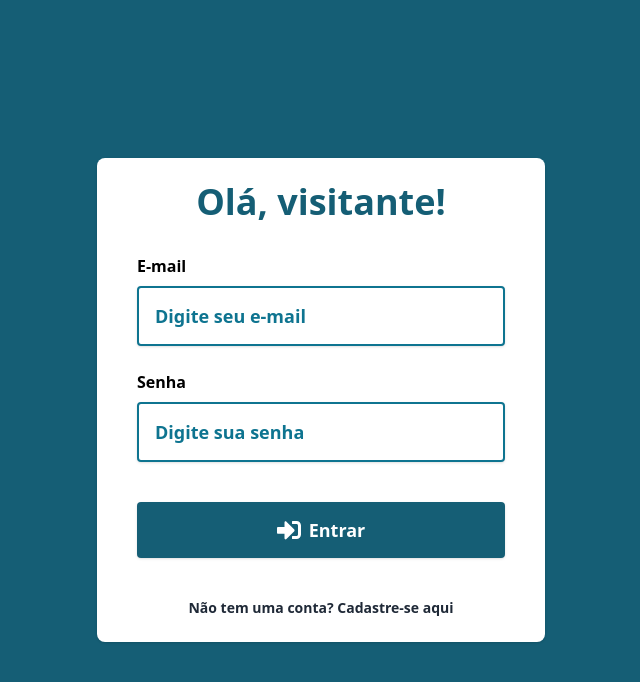
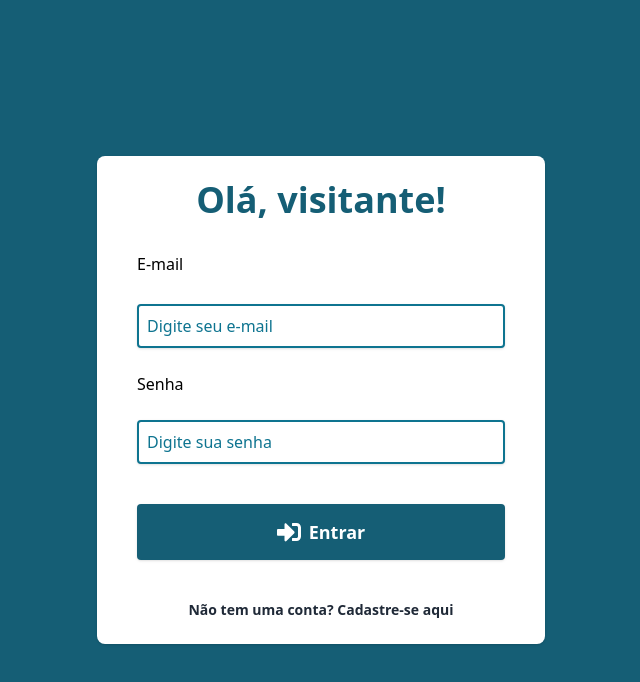
Before and after one commit to felipecechin/app-frontend-user-registration, a Next.js app: page /users/signin in a window 1280 px wide. Shown: the top 682 px of the page, without its empty margins (319-959 px from the left). Built offline with nearby package versions, Linux system fonts and the light colour scheme; no server answers.

Commit message:
updated InputGroup component

```diff
--- a/src/components/shared/form/InputGroup/index.tsx
+++ b/src/components/shared/form/InputGroup/index.tsx
@@ -1,6 +1,7 @@
 import { FieldValues, Path, UseFormRegister } from 'react-hook-form'
 
 import MessageError from '@/components/shared/MessageError'
+import classNames from '@/utils/classNames'
 
 interface IInputGroupProps<T extends FieldValues> {
     label: string
@@ -9,6 +10,7 @@ interface IInputGroupProps<T extends FieldValues> {
     register: UseFormRegister<T>
     name: Path<T>
     placeholder?: string
+    style: 'small' | 'big'
 }
 
 function InputGroup<T extends FieldValues>({
@@ -18,18 +20,29 @@ function InputGroup<T extends FieldValues>({
     type = 'text',
     register,
     placeholder,
+    style = 'small',
 }: IInputGroupProps<T>): JSX.Element {
     return (
-        <div>
-            <label className='block mb-2 font-extrabold'>{label}</label>
+        <>
+            <label
+                className={classNames(
+                    'block mb-1',
+                    style === 'big' ? 'font-extrabold' : 'font-medium'
+                )}
+            >
+                {label}
+            </label>
             <input
-                className='inline-block w-full p-4 leading-6 text-lg font-extrabold placeholder-cyan-700 bg-white shadow border-2 border-cyan-700 rounded focus:outline-none focus:ring focus:ring-cyan-300'
+                className={classNames(
+                    'w-full placeholder-cyan-700 bg-white shadow border-2 border-cyan-700 rounded focus:outline-none focus:ring focus:ring-cyan-300',
+                    style === 'big' ? 'p-4 text-lg font-extrabold' : 'p-2'
+                )}
                 placeholder={placeholder}
                 {...register(name)}
                 type={type}
             />
             {error && <MessageError message={error} />}
-        </div>
+        </>
     )
 }
 
```
